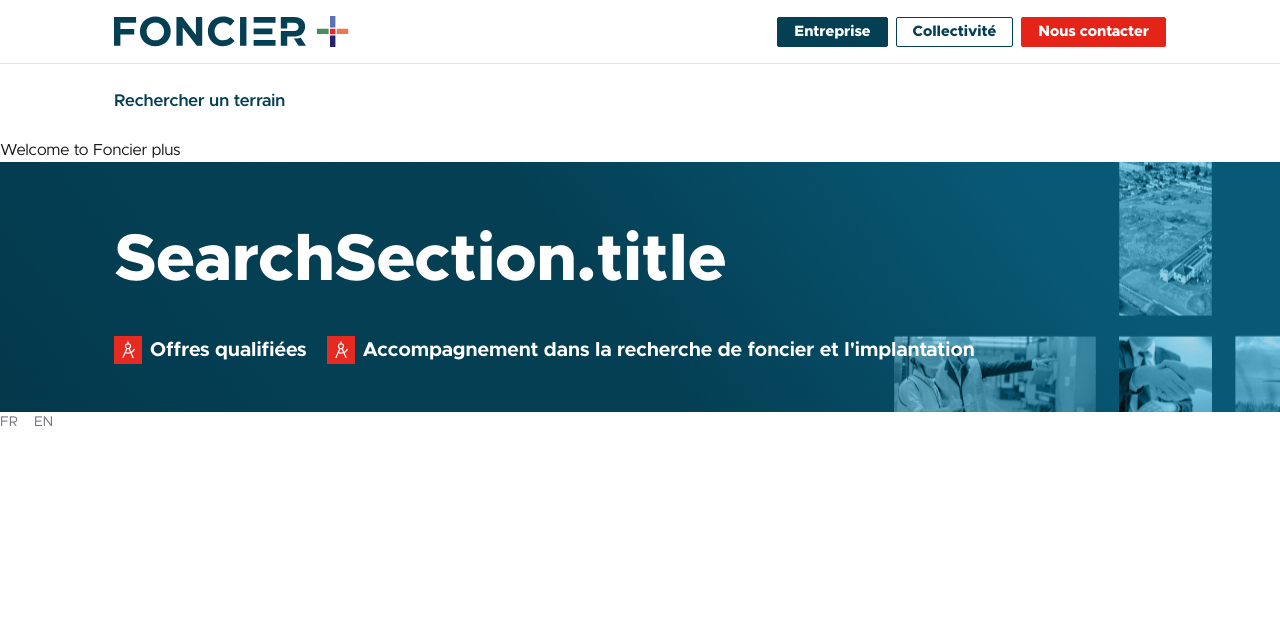
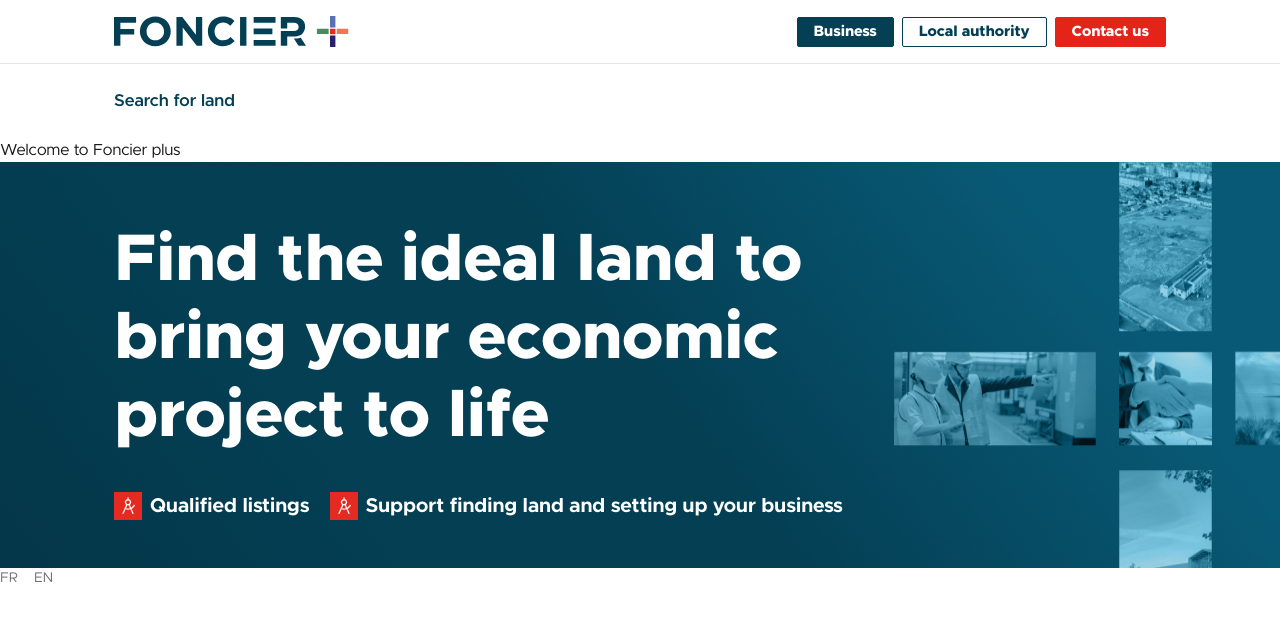
Before and after one commit to Theodo-GovTech/foncier-plus-web, a Next.js app: page /en in a window 1280 px wide. Shown: the top 620 px of the page. Built offline with nearby package versions, Linux system fonts and the light colour scheme.

Commit message:
update existing texts

```diff
--- a/messages/en.json
+++ b/messages/en.json
@@ -1,5 +1,26 @@
 {
   "HomePage": {
     "title": "Welcome to Foncier plus"
+  },
+  "Metadata": {
+    "title": "Foncier+",
+    "description": "Find the ideal land to bring your economic project to life"
+  },
+  "Header": {
+    "navAriaLabel": "Main navigation",
+    "searchNavLabel": "Search for land",
+    "business": "Business",
+    "localAuthority": "Local authority",
+    "contact": "Contact us"
+  },
+  "SectionNav": {
+    "ariaLabel": "Page sections"
+  },
+  "SearchSection": {
+    "title": "Find the ideal land to bring your economic project to life",
+    "highlights": [
+      "Qualified listings",
+      "Support finding land and setting up your business"
+    ]
   }
 }
--- a/messages/fr.json
+++ b/messages/fr.json
@@ -2,7 +2,25 @@
   "HomePage": {
     "title": "Foncier plus"
   },
+  "Metadata": {
+    "title": "Foncier+",
+    "description": "Trouvez le foncier idéal pour réaliser votre projet économique"
+  },
+  "Header": {
+    "navAriaLabel": "Navigation principale",
+    "searchNavLabel": "Rechercher un terrain",
+    "business": "Entreprise",
+    "localAuthority": "Collectivité",
+    "contact": "Nous contacter"
+  },
+  "SectionNav": {
+    "ariaLabel": "Sections de la page"
+  },
   "SearchSection": {
-    "title": "Trouvez le foncier idéal pour réaliser votre projet économique"
+    "title": "Trouvez le foncier idéal pour réaliser votre projet économique",
+    "highlights": [
+      "Offres qualifiées",
+      "Accompagnement dans la recherche de foncier et l'implantation"
+    ]
   }
 }
--- a/src/app/[locale]/layout.tsx
+++ b/src/app/[locale]/layout.tsx
@@ -3,6 +3,7 @@ import { Geist_Mono } from "next/font/google";
 import localFont from "next/font/local";
 import { Header } from "@/components/Header";
 import { hasLocale, NextIntlClientProvider } from "next-intl";
+import { getTranslations } from "next-intl/server";
 import { notFound } from "next/navigation";
 import { routing } from "@/i18n/routing";
 import "@/app/globals.css";
@@ -22,10 +23,14 @@ const geistMono = Geist_Mono({
   subsets: ["latin"],
 });
 
-export const metadata: Metadata = {
-  title: "Foncier+",
-  description: "Trouvez le foncier idéal pour réaliser votre projet économique",
-};
+export async function generateMetadata({
+  params,
+}: LayoutProps<"/[locale]">): Promise<Metadata> {
+  const { locale } = await params;
+  const t = await getTranslations({ locale, namespace: "Metadata" });
+
+  return { title: t("title"), description: t("description") };
+}
 
 export function generateStaticParams() {
   return routing.locales.map((locale) => ({ locale }));
--- a/src/components/Header.tsx
+++ b/src/components/Header.tsx
@@ -1,3 +1,4 @@
+import { getTranslations } from "next-intl/server";
 import Image from "next/image";
 import logoFoncierPlus from "@/assets/logo-foncier-plus.svg";
 import { HomeLink } from "@/components/HomeLink";
@@ -5,9 +6,11 @@ import { NavButton } from "@/components/NavButton";
 import { searchSectionId } from "@/components/SearchSection";
 import { SectionNav } from "@/components/SectionNav";
 
-const sections = [{ id: searchSectionId, label: "Rechercher un terrain" }];
+export const Header = async () => {
+  const t = await getTranslations("Header");
+  const sectionNavTranslations = await getTranslations("SectionNav");
+  const sections = [{ id: searchSectionId, label: t("searchNavLabel") }];
 
-export const Header = () => {
   return (
     <header className="sticky top-0 z-50 bg-white">
       <div className="mx-auto flex min-h-16 max-w-page flex-wrap items-center justify-between gap-x-6 gap-y-3 border-b border-line px-4 py-3 lg:px-[114px]">
@@ -20,23 +23,23 @@ export const Header = () => {
           />
         </HomeLink>
         <nav
-          aria-label="Navigation principale"
+          aria-label={t("navAriaLabel")}
           className="flex flex-wrap items-center gap-2"
         >
           <NavButton href="/" variant="solid" aria-current="page">
-            Entreprise
+            {t("business")}
           </NavButton>
           <NavButton
             href="https://www.banquedesterritoires.fr/produits-services/services-digitaux/france-foncier"
             external
             variant="outline"
           >
-            Collectivité
+            {t("localAuthority")}
           </NavButton>
-          <NavButton variant="accent">Nous contacter</NavButton>
+          <NavButton variant="accent">{t("contact")}</NavButton>
         </nav>
       </div>
-      <SectionNav sections={sections} />
+      <SectionNav sections={sections} ariaLabel={sectionNavTranslations("ariaLabel")} />
     </header>
   );
 };
--- a/src/components/SearchSection.tsx
+++ b/src/components/SearchSection.tsx
@@ -5,13 +5,9 @@ import searchSectionBg from "@/assets/search-section-bg.png";
 
 export const searchSectionId = "recherche";
 
-const highlights = [
-  "Offres qualifiées",
-  "Accompagnement dans la recherche de foncier et l'implantation",
-];
-
 export const SearchSection = async () => {
   const t = await getTranslations("SearchSection");
+  const highlights = t.raw("highlights") as string[];
 
   return (
     <section
--- a/src/components/SectionNav.tsx
+++ b/src/components/SectionNav.tsx
@@ -4,7 +4,7 @@ import { useSyncExternalStore } from "react";
 
 type Section = { id: string; label: string };
 
-type SectionNavProps = { sections: Section[] };
+type SectionNavProps = { sections: Section[]; ariaLabel: string };
 
 const linkClassName =
   "font-semibold text-[17px] text-brand transition-colors hover:text-brand/70 focus-visible:outline-2 focus-visible:outline-offset-2 focus-visible:outline-brand aria-current:text-brand-accent aria-current:hover:text-brand-accent/70";
@@ -28,7 +28,7 @@ const getActiveSectionId = (sections: Section[]) => {
   })?.id;
 };
 
-export const SectionNav = ({ sections }: SectionNavProps) => {
+export const SectionNav = ({ sections, ariaLabel }: SectionNavProps) => {
   const activeSectionId = useSyncExternalStore(
     subscribeToScroll,
     () => getActiveSectionId(sections),
@@ -37,7 +37,7 @@ export const SectionNav = ({ sections }: SectionNavProps) => {
 
   return (
     <nav
-      aria-label="Sections de la page"
+      aria-label={ariaLabel}
       className="mx-auto flex max-w-page gap-6 px-4 py-6 lg:px-[114px]"
     >
       {sections.map(({ id, label }) => (
```
